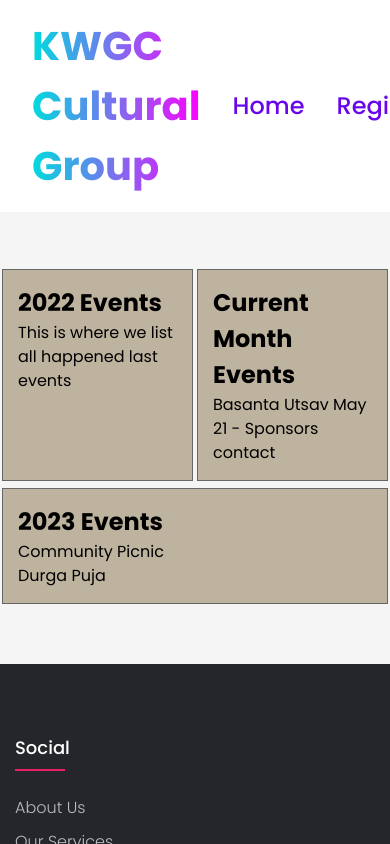
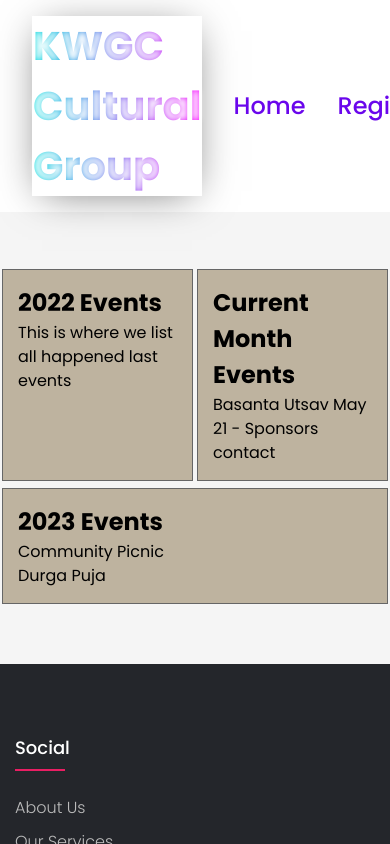
Before and after one commit to mekalyan26/communitysite, a React (Create React App) app in the folder sitefrontend/: page / in a window 390 px wide. In both pictures the pointer is over the link "KWGC Cultural Group". Shown: the top 844 px of the page. Built offline with nearby package versions, Linux system fonts and the light colour scheme; a web font is replaced by a local one.

Commit message:
css styling

```diff
--- a/sitefrontend/src/components/MainContent.js
+++ b/sitefrontend/src/components/MainContent.js
@@ -2,8 +2,8 @@
 import React from 'react'
 
 
-const MainContent = () =>{
-    return(
+const MainContent = () => {
+    return (
         <div className="main">
             <div className="columns">
                 <div className="column">
--- a/sitefrontend/src/components/Navbar.css
+++ b/sitefrontend/src/components/Navbar.css
@@ -15,6 +15,15 @@
 .nav-menu li a{
     font-size: 1.5rem ;
     font-weight: 500;
+}
+
+.nav-menu li a:hover{
+  color: #b43b3b;
+  text-shadow: 0px 0px 6px rgba(255, 255, 255, 1);
+  -webkit-box-shadow: 0px 5px 40px -10px rgba(0,0,0,0.57);
+  -moz-box-shadow: 0px 5px 40px -10px rgba(0,0,0,0.57);
+  transition: all 0.4s ease 0s;
+	padding-left: 1px;
 }
 @media screen and (max-width: 500px) {
     .header li a {
--- a/sitefrontend/src/index.js
+++ b/sitefrontend/src/index.js
@@ -2,7 +2,6 @@
 import ReactDOM from 'react-dom/client';
 import './index.css';
 import App from './App';
-//import reportWebVitals from './reportWebVitals';
 import {BrowserRouter} from "react-router-dom";
 
 const root = ReactDOM.createRoot(document.getElementById('root'));
@@ -11,8 +10,3 @@
     <App />
   </BrowserRouter>
 );
-
-// If you want to start measuring performance in your app, pass a function
-// to log results (for example: reportWebVitals(console.log))
-// or send to an analytics endpoint. Learn more: https://bit.ly/CRA-vitals
-//reportWebVitals();
```
Lines whose indentation alone changed are shown as unchanged.
